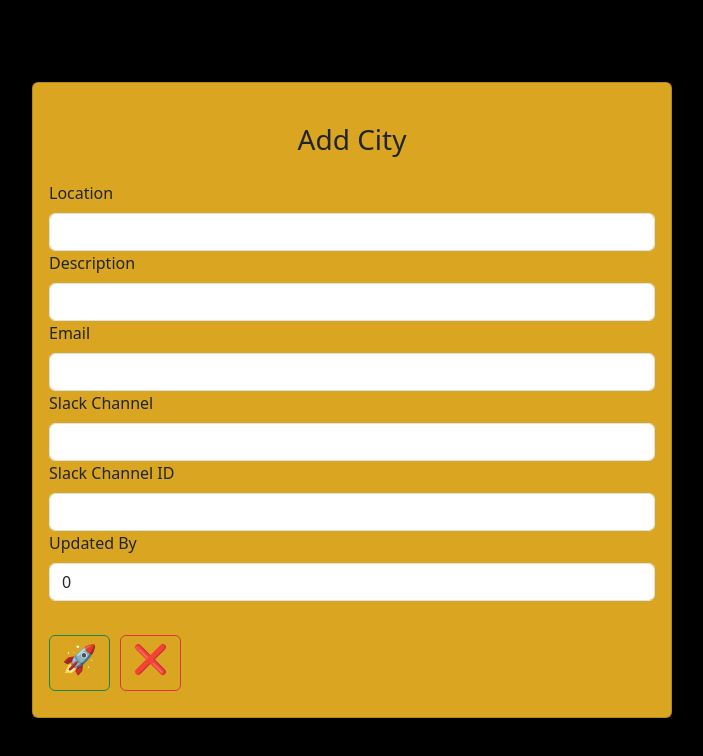
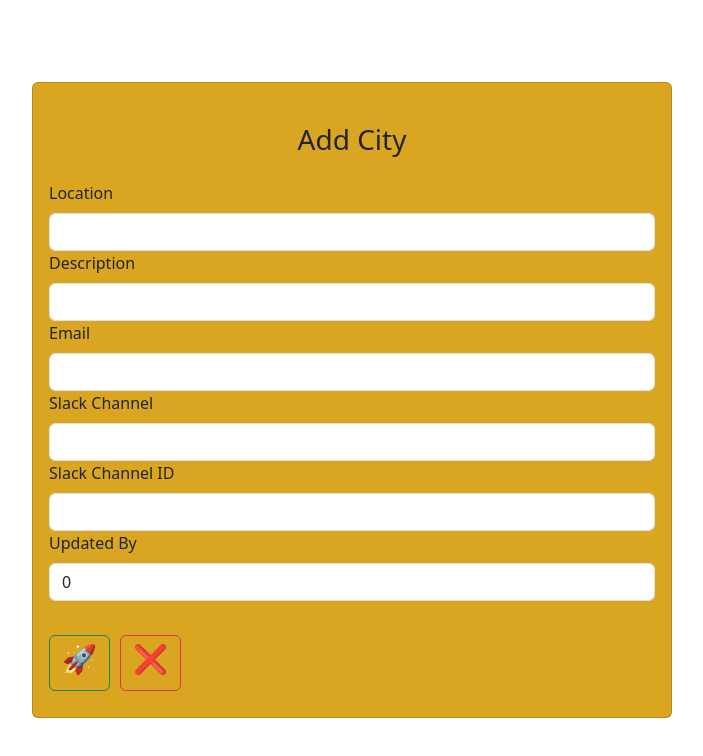
Before and after one commit to enderta/graphqlDemo, a React (Create React App) app: page /addcity in a window 1280 px wide. Shown: the top 756 px of the page, without its empty margins (288-991 px from the left). Built offline with nearby package versions, Linux system fonts and the light colour scheme; no server answers.

Commit message:
Update styling and positioning in AddForm and Table components

```diff
--- a/src/components/AddForm.js
+++ b/src/components/AddForm.js
@@ -3,7 +3,7 @@ import { Card, Form, Button, Container, Row, Col } from "react-bootstrap";
 import { Link } from "react-router-dom";
 function AddForm({ city, handleChange, handleSubmit }) {
   return (
-    <div style={{background:"black"}}>
+    <div >
        <Container
         className="d-flex justify-content-center align-items-center"
         style={{ height: "100vh" }}
--- a/src/components/Table.js
+++ b/src/components/Table.js
@@ -59,7 +59,7 @@ function CityTable({ data, formatDate, handleDelete }) {
       <Container  >
         <br/>
         <h3 >
-          <Button variant="outline-warning" as={Link} to={"/addcity"}>
+          <Button variant="outline-warning" as={Link} to={"/addcity"} style={{position:"fixed"}}>
             <h6 style={{ margin: "10px" }}>&#10133;</h6>
           </Button>
         </h3>
```
